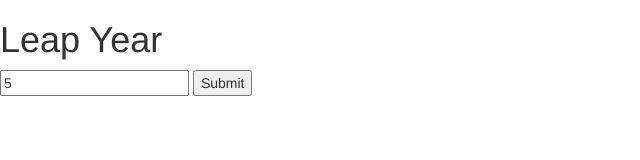
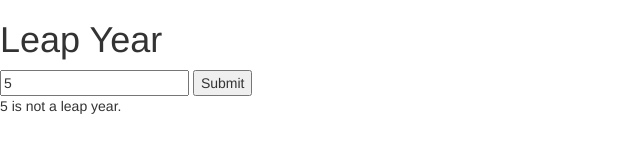
Before and after one commit to kftwotwo/leap-year2, a plain HTML site: page index.html in a window 1280 px wide. Both pictures are taken after typing "5" into the empty fields and a click on the button "Submit". Shown: the whole page, without its empty margins (0-640 px from the left). Drawn offline with nearby package versions, Linux system fonts and the light colour scheme.

Commit message:
add output div to html and display using jquery

```diff
--- a/css/styles.css
+++ b/css/styles.css
@@ -0,0 +1,3 @@
+#output {
+  display: none;
+}
--- a/index.html
+++ b/index.html
@@ -14,5 +14,6 @@
       <input type="number"></input>
       <button type="submit">Submit</button>
     </form>
+    <div id="output"><span id="year"></span> is <span id="not"></span> a leap year.</div>
   </body>
 </html>
--- a/scripts.js
+++ b/scripts.js
@@ -4,12 +4,19 @@ var leapYear = function(year) {
   } else {
     return false;
   }
-};
+}
 
 $(function() {
   $("#leapYear").submit(function(event) {
     event.preventDefault();
     var year = parseInt($("#leapYear input").val());
-    console.log(leapYear(year));
+    var result = leapYear(year);
+    $("#year").text(year);
+    if (!result) {
+      $("#not").text("not");
+    } else {
+      $("#not").text("");
+    }
+    $("#output").show();
   })
 })
```
